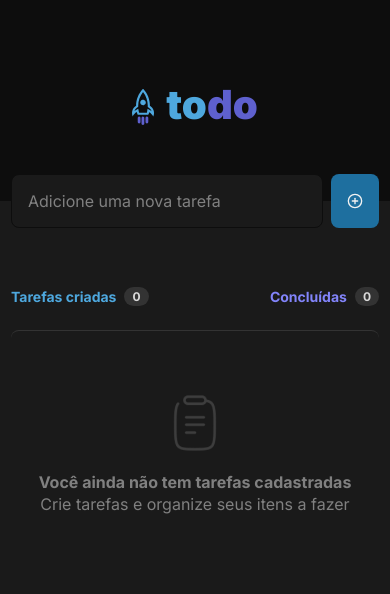
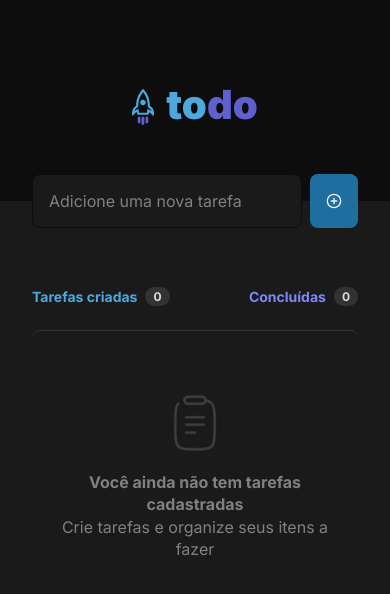
Before and after one commit to luanaalvs/to-do-list, a React (Vite) app: page / in a window 390 px wide. Shown: the top 594 px of the page. Built offline with nearby package versions, Linux system fonts and the light colour scheme.

Commit message:
refactor: change form and tasks styles

```diff
--- a/src/app.module.css
+++ b/src/app.module.css
@@ -1,7 +1,7 @@
 .form {
   display: flex;
-  gap: .5rem;
-  width: 46rem;
+  gap: 0.5rem;
+  max-width: 46rem;
   margin: 0 auto;
   transform: translateY(-50%);
 }
@@ -10,7 +10,7 @@
   display: flex;
   flex-direction: column;
   gap: 24px;
-  width: 46rem;
+  max-width: 46rem;
   margin: 2rem auto 3.5rem;
 }
 
@@ -22,29 +22,29 @@
 .info div {
   display: flex;
   align-items: center;
-  gap: .5rem;
+  gap: 0.5rem;
 }
 
 .info span:first-child {
   font-size: 14px;
   font-weight: 700;
-  color: #4EA8DE;
+  color: #4ea8de;
 }
 
 .info div:last-child span:first-child {
-  color: #8284FA;
+  color: #8284fa;
 }
 
 .counter {
   display: flex;
   justify-content: center;
   align-items: center;
-  padding: .125rem .5rem;
+  padding: 0.125rem 0.5rem;
   font-size: 12px;
   font-weight: 700;
   border-radius: 62.4275rem;
   background-color: #333333;
-  color: #D9D9D9;
+  color: #d9d9d9;
 }
 
 .list {
@@ -54,7 +54,9 @@
 }
 
 @media screen and (max-width: 797px) {
-  .form, .tasks {
-    width: 23rem;
+  .form,
+  .tasks {
+    margin-left: 2rem;
+    margin-right: 2rem;
   }
 }
```
